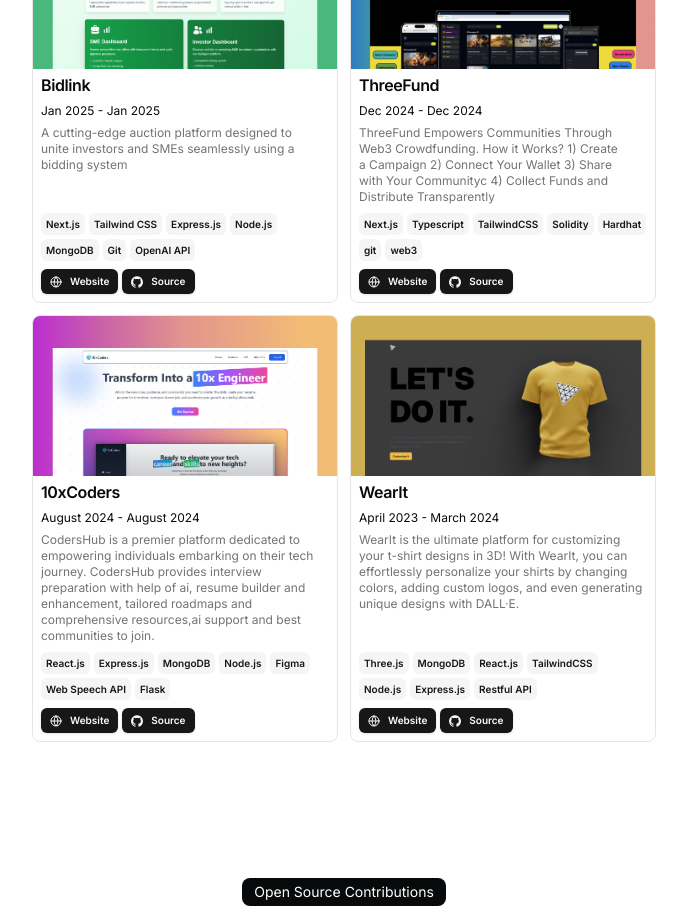
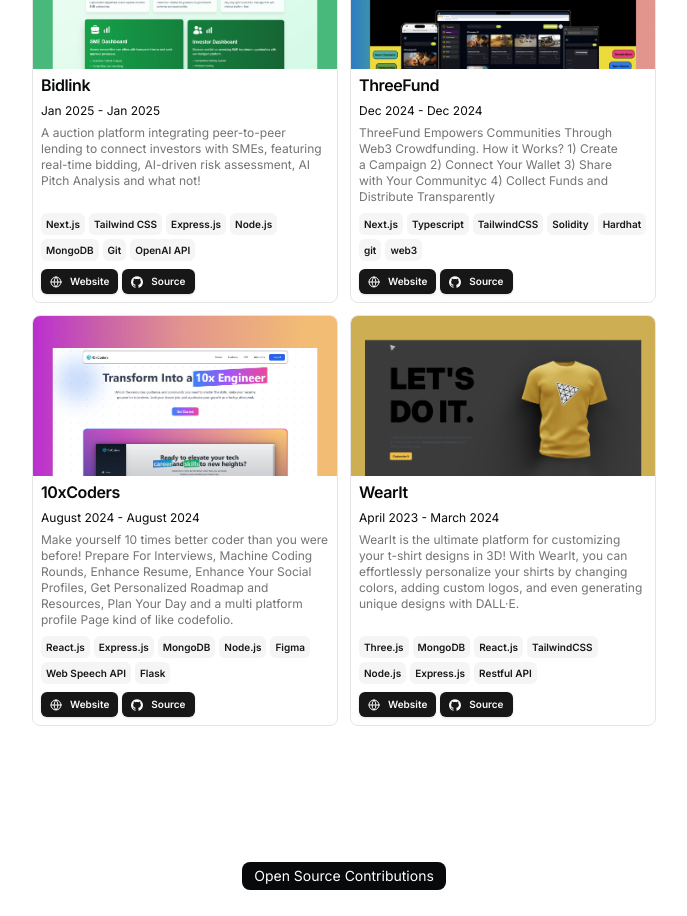
Before and after one commit to Axestein/portfoliov2, a Next.js app: page / in a window 1280 px wide. Shown: the part 1880-2796 px from the top of the page, without its empty margins (296-983 px from the left). Built offline with nearby package versions, Linux system fonts and the light colour scheme.

Commit message:
update resume

```diff
--- a/src/app/page.tsx
+++ b/src/app/page.tsx
@@ -42,7 +42,7 @@
           <BlurFade delay={BLUR_FADE_DELAY * 2}>
             <div className="flex justify-items-start">
               <a
-                href="https://drive.google.com/file/d/1_qs17Nvcw2_Ezs4o0vPR7HdVTzoRiG7-/view?usp=sharing"
+                href="https://drive.google.com/file/d/1dsu32FxHFZzK5GIQfQuOYP0NgNnQ9-P8/view?usp=sharing"
                 target="_blank"
                 rel="noopener noreferrer"
                 className="inline-block px-8 py-3 text-white bg-gray-800 dark:bg-gray-200 dark:text-gray-800 rounded-lg hover:bg-blue-600 transition-all duration-300"
--- a/src/data/resume.tsx
+++ b/src/data/resume.tsx
@@ -192,7 +192,7 @@
       dates: "Jan 2025 - Jan 2025",
       active: true,
       description:
-        "A cutting-edge auction platform designed to unite investors and SMEs seamlessly using a bidding system",
+        "A auction platform integrating peer-to-peer lending to connect investors with SMEs, featuring real-time bidding, AI-driven risk assessment, AI Pitch Analysis and what not!",
       technologies: [
         "Next.js",
         "Tailwind CSS",
@@ -251,7 +251,7 @@
       dates: "August 2024 - August 2024",
       active: true,
       description:
-        "CodersHub is a premier platform dedicated to empowering individuals embarking on their tech journey. CodersHub provides interview preparation with help of ai, resume builder and enhancement, tailored roadmaps and comprehensive resources,ai support and best communities to join.",
+        "Make yourself 10 times better coder than you were before! Prepare For Interviews, Machine Coding Rounds, Enhance Resume, Enhance Your Social Profiles, Get Personalized Roadmap and Resources, Plan Your Day and a multi platform profile Page kind of like codefolio.",
       technologies: [
         "React.js",
         "Express.js",
@@ -264,12 +264,12 @@
       links: [
         {
           type: "Website",
-          href: "https://coders-hub-iota.vercel.app/",
+          href: "https://10x-coders.vercel.app/",
           icon: <Icons.globe className="size-3" />,
         },
         {
           type: "Source",
-          href: "https://github.com/Axestein/CodersHub",
+          href: "https://github.com/Axestein/10xCoders",
           icon: <Icons.github className="size-3" />,
         },
       ],
```
